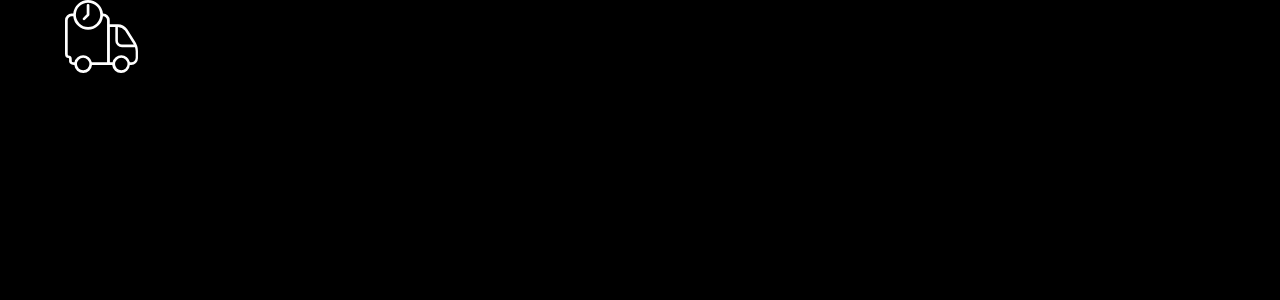
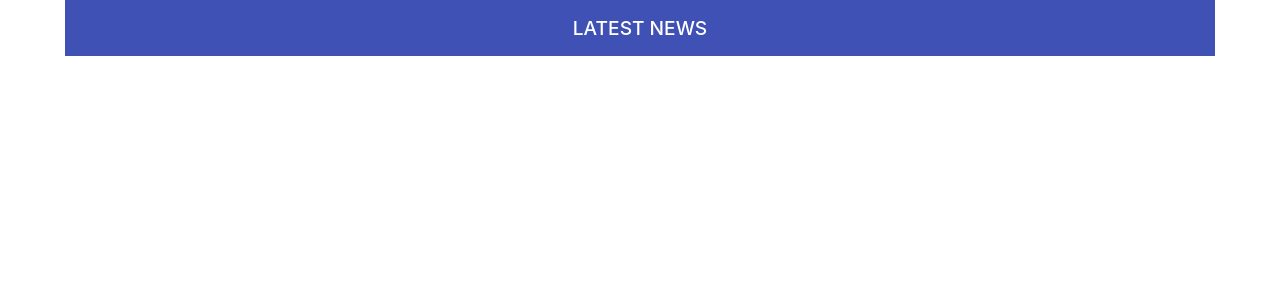
Before and after one commit to rts-cmk-wu04/react-komponenter-bqardi, a React (Create React App) app: page / in a window 1280 px wide. Shown: the top 300 px of the page. Built offline with nearby package versions, Linux system fonts and the light colour scheme.

Commit message:
Top heading added

```diff
--- a/src/App.css
+++ b/src/App.css
@@ -1,5 +1,5 @@
 body{
-  background-color: black;
+  /* background-color: black; */
 }
 
 .Components {
--- a/src/App.js
+++ b/src/App.js
@@ -1,10 +1,10 @@
 import './App.css';
-import Icon from './components/Icon';
+import TopHeading from './components/TopHeading';
 
 function App() {
   return (
     <section className="Components">
-      <Icon file="On_time_delivery_icon.svg" />
+      <TopHeading color="blue">Latest news</TopHeading>
     </section>
   );
 }
--- /dev/null
+++ b/src/components/TopHeading.css
@@ -0,0 +1,21 @@
+.TopHeading{
+    height: 56px;
+    display: flex;
+    justify-content: center;
+    align-items: center;
+}
+
+.TopHeading__title{
+    color: white;
+    font-size: 1.2em;
+    text-transform: uppercase;
+    font-weight: 500;
+}
+
+.TopHeading.TopHeading--blue{
+    background-color: #3F51B5;
+}
+
+.TopHeading.TopHeading--green{
+    background-color: #3CA773;
+}
--- /dev/null
+++ b/src/components/TopHeading.js
@@ -0,0 +1,11 @@
+import "./TopHeading.css";
+
+function TopHeading(props){
+    return (
+        <header className={`TopHeading TopHeading--${props.color}`}>
+            <h1 className="TopHeading__title">{props.children}</h1>
+        </header>
+    );
+}
+
+export default TopHeading;
```
Also changed, not shown: 1 other file (tests, documents, lock files or other folders).
